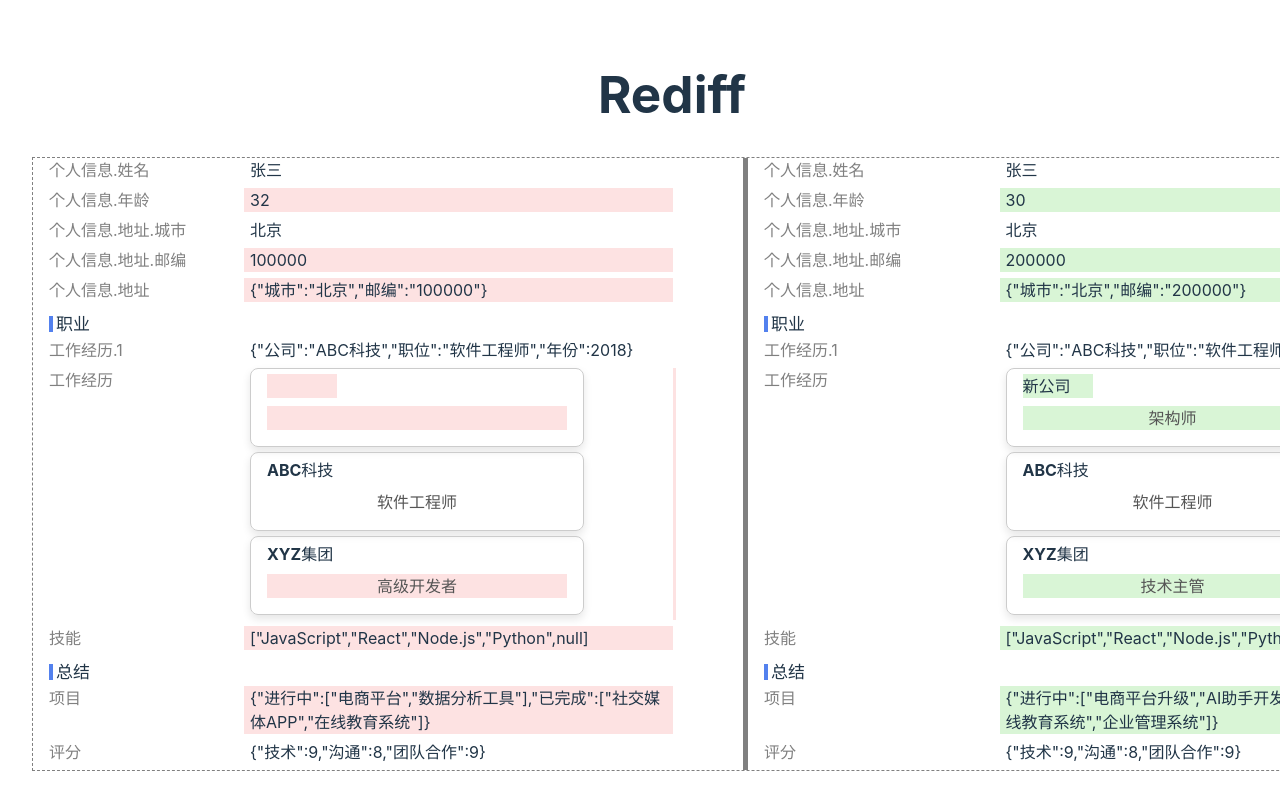
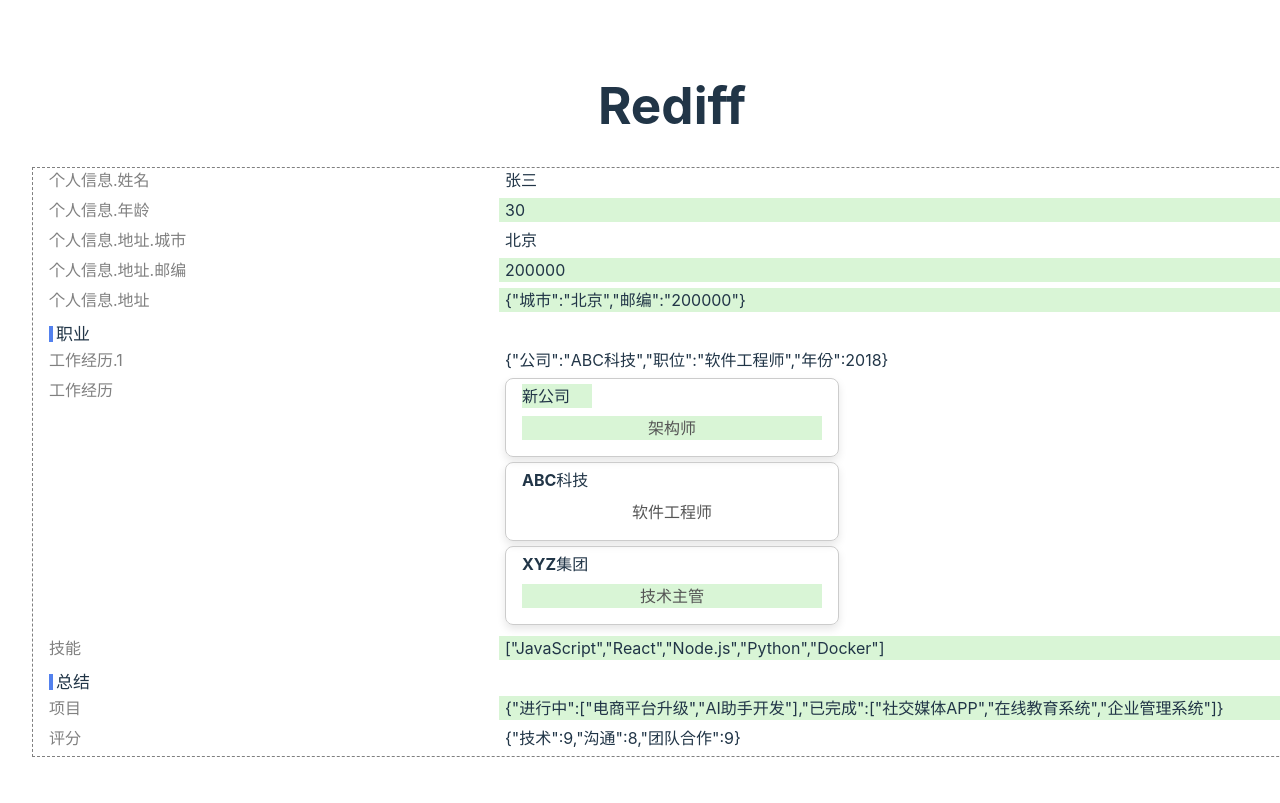
Before and after one commit to LittleWhite-Hai/react-diff-viz, a React (Vite) app: page / in a window 1280 px wide. Shown: the top 803 px of the page. Built offline with nearby package versions, Linux system fonts and the light colour scheme.

Commit message:
currentOnlyMode

```diff
--- a/src/App.tsx
+++ b/src/App.tsx
@@ -55,6 +55,7 @@ function App() {
 
       <Diff
         strictMode={false}
+        currentOnlyMode={true}
         beforeData={complexObject1}
         currentData={complexObject2}
         fieldItems={[
@@ -97,7 +98,7 @@ function App() {
               return v.map((item: any, index: number) => (
                 <div
                   style={{ marginBottom: "5px", textAlign: "center" }}
-                  key={item.公司+item.职位}
+                  key={item.公司 + item.职位}
                 >
                   <Card
                     pathPrefix={"工作经历." + index}
--- a/src/diff.tsx
+++ b/src/diff.tsx
@@ -194,7 +194,8 @@ export default function Diff<T extends DataTypeBase>(props: {
   fieldItems: FieldItems<T>;
   beforeData: T;
   currentData: T;
-  strictMode?:boolean
+  strictMode?: boolean;
+  currentOnlyMode?: boolean;
   refreshKey?: number;
   colStyle?: CSSProperties;
   labelStyle?: CSSProperties;
@@ -205,7 +206,8 @@ export default function Diff<T extends DataTypeBase>(props: {
     fieldItems,
     beforeData,
     currentData,
-    strictMode=true,
+    strictMode = true,
+    currentOnlyMode = false,
     refreshKey = 0,
     colStyle = { width: "650px" },
     labelStyle = { width: "30%" },
@@ -369,7 +371,7 @@ export default function Diff<T extends DataTypeBase>(props: {
   useEffect(() => {
     const handleMouseUp = () => {
       body!.style.cursor = "unset";
-      body!.style.userSelect = 'unset';
+      body!.style.userSelect = "unset";
       setDragStartEvent(undefined);
       setTimeout(() => {
         // 拖拽后，重新对齐高度
@@ -400,14 +402,20 @@ export default function Diff<T extends DataTypeBase>(props: {
       }}
     >
       <div
-        style={{ marginRight: "4%", ...colStyle, width: leftWidth + "px" }}
+        style={{
+          marginRight: "4%",
+          ...colStyle,
+          width: leftWidth + "px",
+          display: currentOnlyMode ? "none" : "block",
+        }}
         ref={beforeWrapperRef}
       >
         {fieldItems.map((field) => {
-          const label = typeof field.label === "string" ? field.label:field.key??""
+          const label =
+            typeof field.label === "string" ? field.label : field.key ?? "";
           return (
             <RenderFieldItem<T>
-            key={field.path +label}
+              key={field.path + label}
               data={alignedData1}
               beforeData={alignedData1}
               currentData={alignedData2}
@@ -426,12 +434,13 @@ export default function Diff<T extends DataTypeBase>(props: {
           flex: "1",
           maxWidth: "5px",
           minWidth: "5px",
+          display: currentOnlyMode ? "none" : "",
         }}
         ref={mainRef}
         onMouseDown={(e) => {
           setDragStartEvent(e);
           body!.style.cursor = "col-resize";
-          body!.style.userSelect = 'none';
+          body!.style.userSelect = "none";
           setOldLeftWidth(leftWidth);
         }}
       ></div>
@@ -440,10 +449,11 @@ export default function Diff<T extends DataTypeBase>(props: {
         ref={currentWrapperRef}
       >
         {fieldItems.map((field) => {
-          const label = typeof field.label === "string" ? field.label:field.key??""
+          const label =
+            typeof field.label === "string" ? field.label : field.key ?? "";
           return (
             <RenderFieldItem
-              key={field.path +label}
+              key={field.path + label}
               data={alignedData2}
               beforeData={alignedData1}
               currentData={alignedData2}
```
